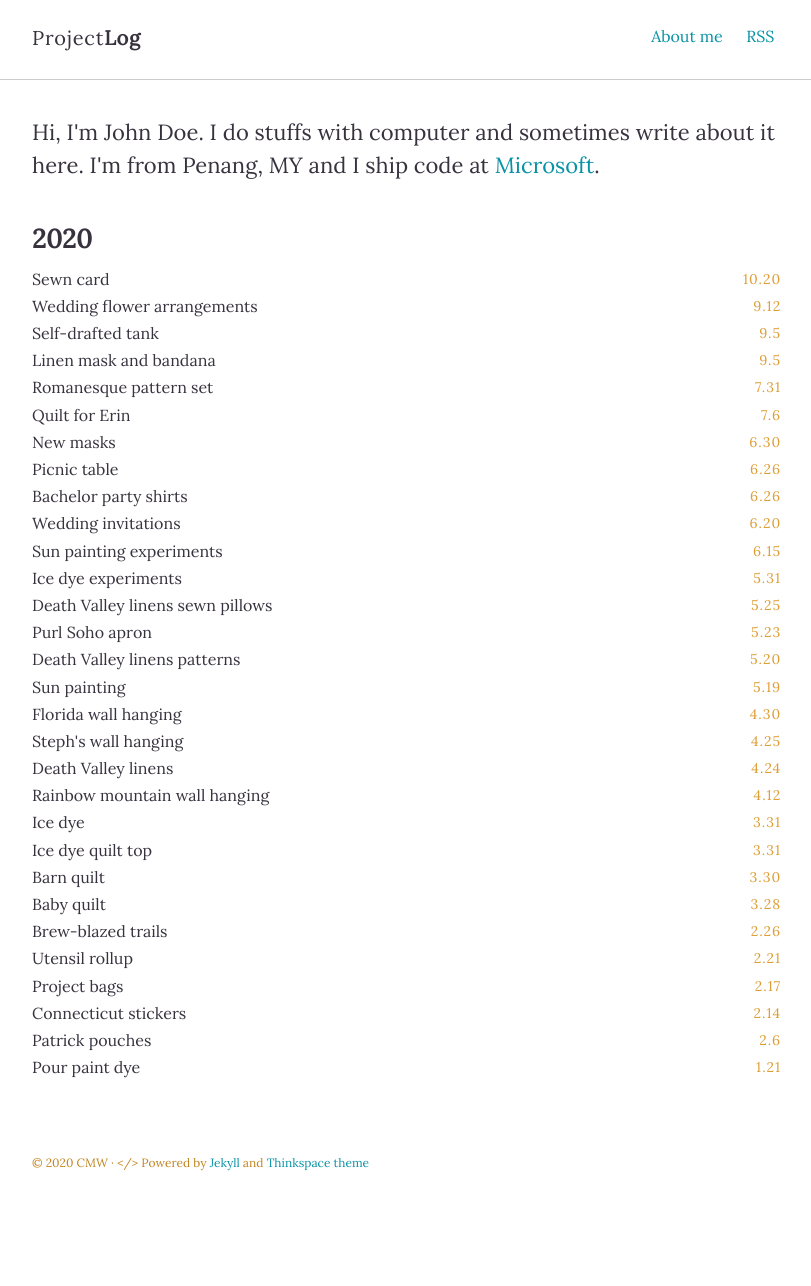
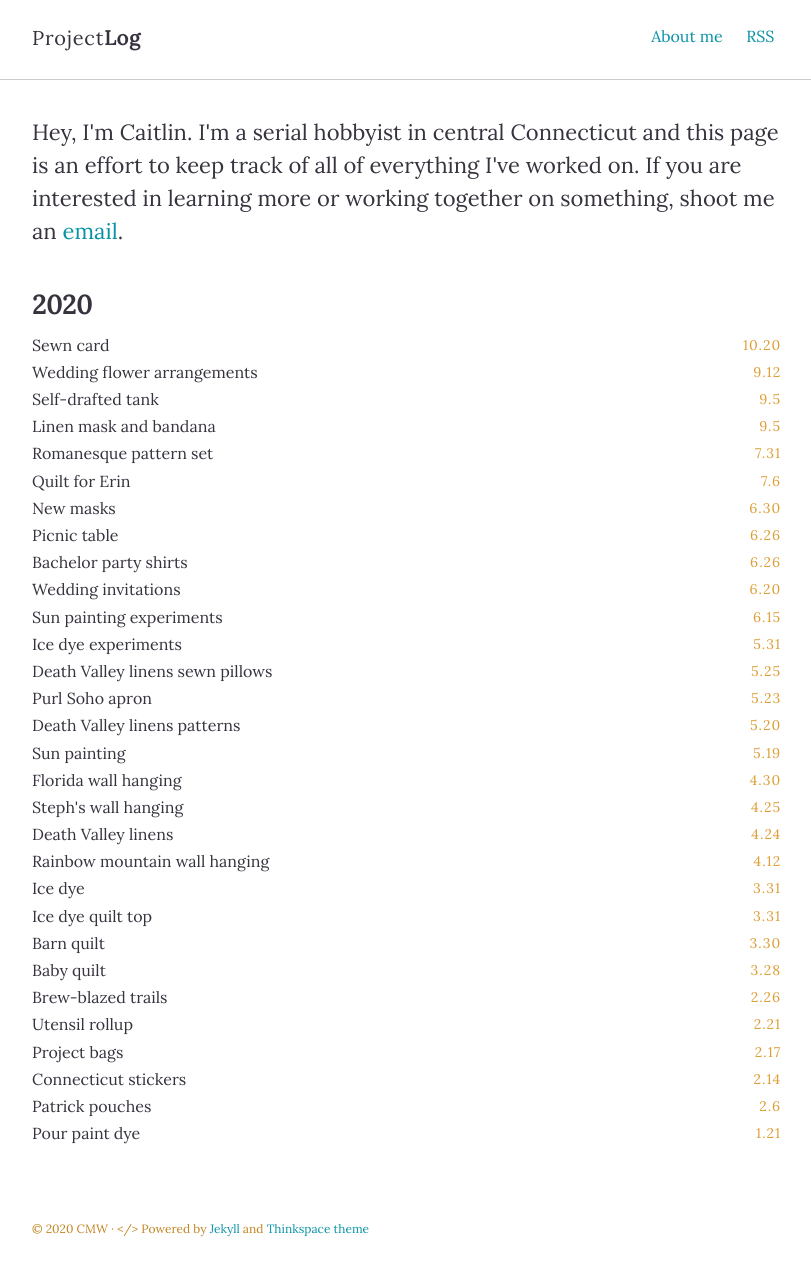
Before and after one commit to caitlinmeyer/project-log, a Jekyll site: the page built from index.html, in a window 1280 px wide. Shown: the whole page, without its empty margins (232-1043 px from the left). Built offline with Jekyll 4.4.1, drawn with Linux system fonts in a browser that asks for light colours; before the commit the page ends 1220 px from its top, so only the background shows below that.

Commit message:
Update intro.html

```diff
--- a/_includes/intro.html
+++ b/_includes/intro.html
@@ -1,5 +1,5 @@
 <section class="intro">
   <div class="container">
-    <p class="lead">Hi, I'm John Doe. I do stuffs with computer and sometimes write about it here. I'm from Penang, MY and I ship code at <a href="#">Microsoft</a>.</p>
+    <p class="lead">Hey, I'm Caitlin. I'm a serial hobbyist in central Connecticut and this page is an effort to keep track of all of everything I've worked on. If you are interested in learning more or working together on something, shoot me an <a href="mailto:caitlin.e.meyer@gmail.com">email</a>.</p>
   </div>
 </section>
```
